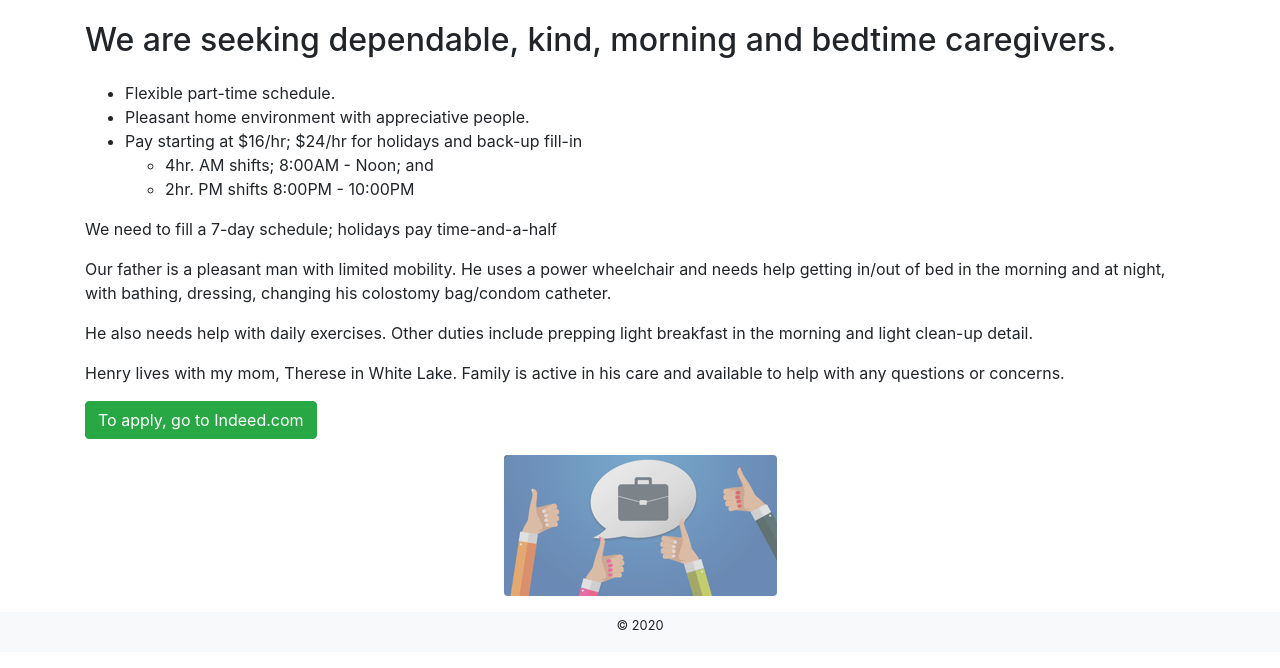
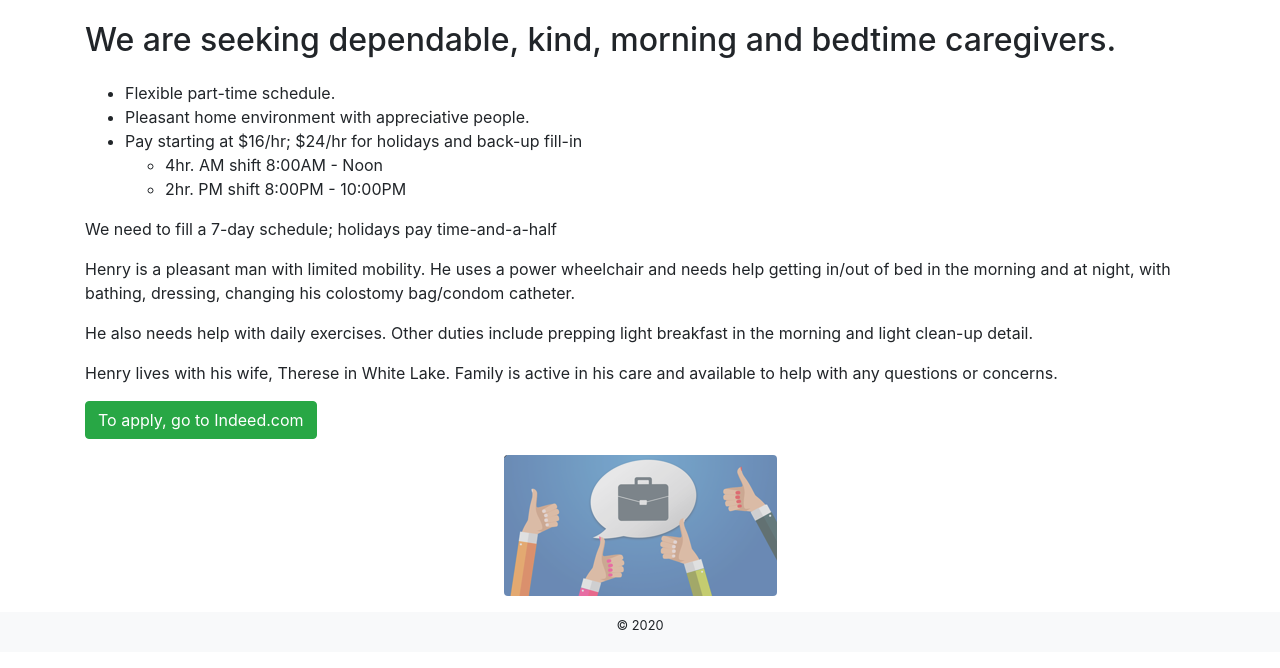
Before and after one commit to rhsmoke/henrycare, a website built with Parcel: page index.html in a window 1280 px wide. Built offline with nearby package versions, Linux system fonts and the light colour scheme.

Commit message:
fixed verbage

```diff
--- a/index.html
+++ b/index.html
@@ -45,8 +45,8 @@
           <li>Pay starting at $16/hr; $24/hr for holidays and back-up fill-in</li>
           <ul>
 
-            <li>4hr. AM shifts; 8:00AM - Noon; and</li>
-            <li>2hr. PM shifts 8:00PM - 10:00PM</li>
+            <li>4hr. AM shift 8:00AM - Noon</li>
+            <li>2hr. PM shift 8:00PM - 10:00PM</li>
           </ul>
         </ul>
 
@@ -54,7 +54,7 @@
 
         <p>We need to fill a 7-day schedule; holidays pay time-and-a-half</p>
 
-        <p>Our father is a pleasant man with limited mobility. He uses a power
+        <p>Henry is a pleasant man with limited mobility. He uses a power
           wheelchair and needs help getting in/out of bed in the morning and
           at night, with bathing, dressing, changing his colostomy bag/condom
           catheter.</p>
@@ -62,7 +62,7 @@
         <p>He also needs help with daily exercises. Other duties include prepping
           light breakfast in the morning and light clean-up detail.</p>
 
-        <p>Henry lives with my mom, Therese in White Lake. Family is
+        <p>Henry lives with his wife, Therese in White Lake. Family is
           active in his care and available to help with any questions or
           concerns.</p>
         <p><a class="btn btn-success bt-sm" role="button" href="https://www.indeedjobs.com/henry-care/_hl/en?cpref=JXWAtnzf3XWjLOi4YeVNLqF8RN6a-VzuQPWWdaK5U2o">To apply, go to Indeed.com</a>
```
